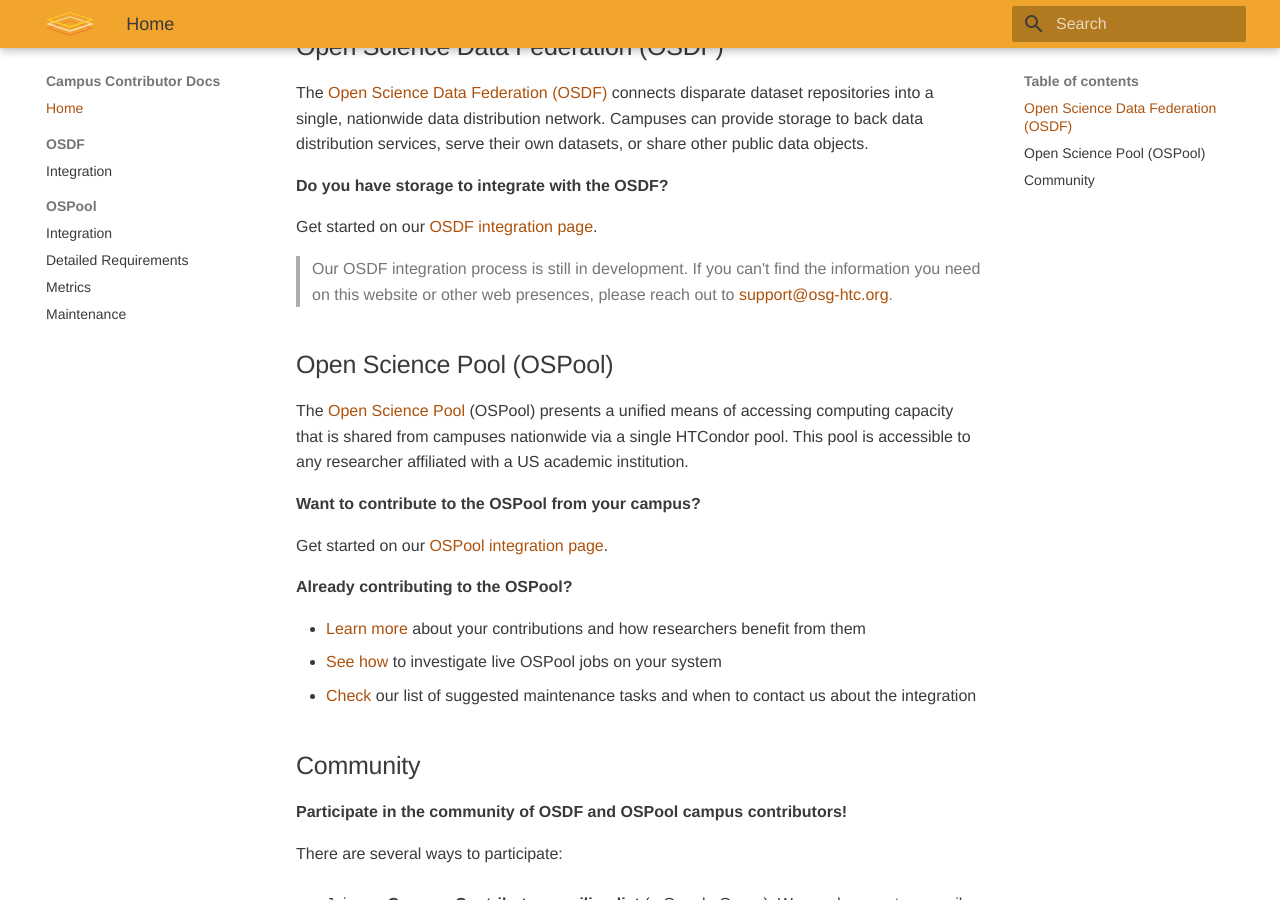
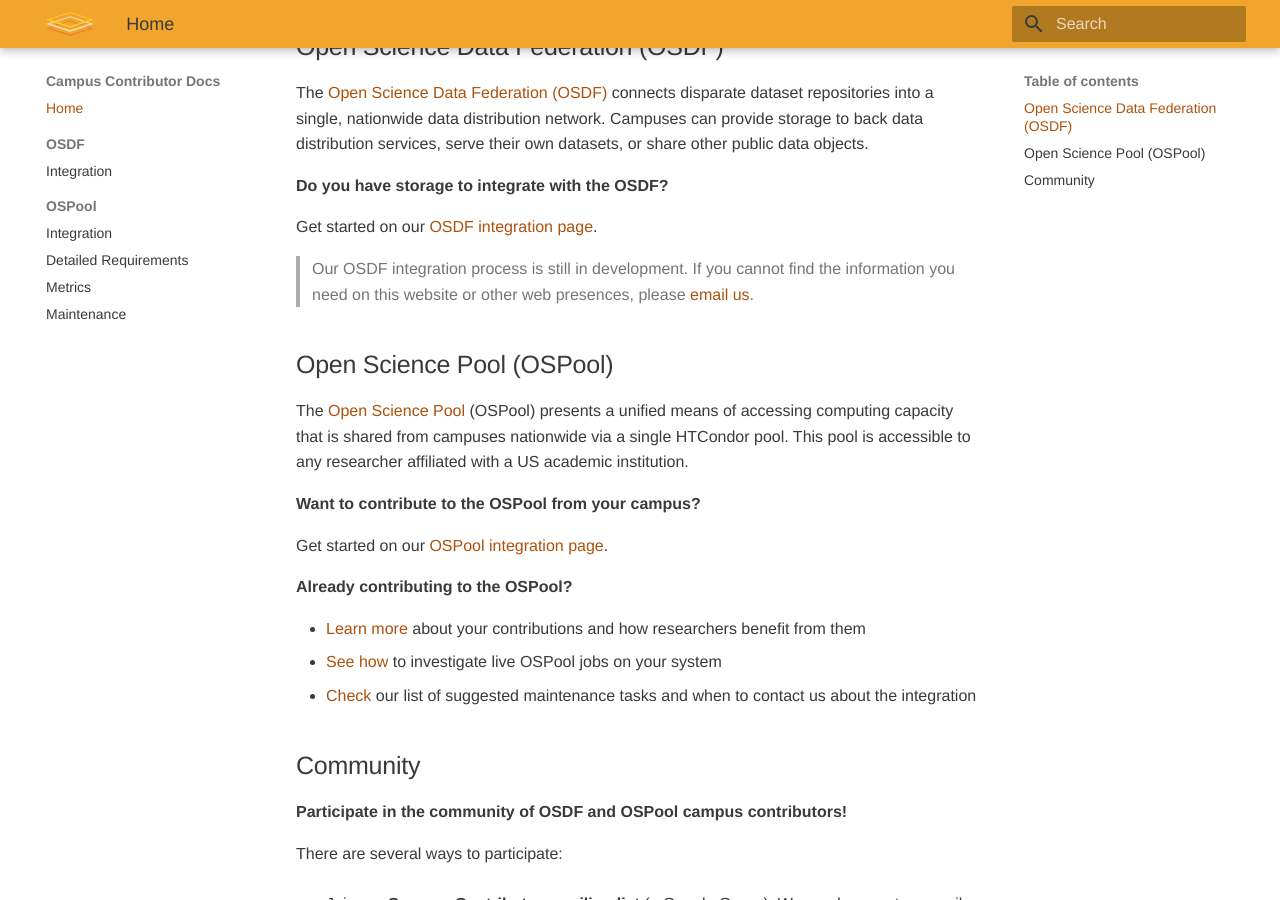
Before and after one commit to osg-htc/campus-docs, an MkDocs documentation site: the page built from docs/index.md, in a window 1280 px wide and 900 px high, scrolled down 309 px. Built offline with MkDocs 1.6.1 and Material for MkDocs 9.7.7, drawn with Linux system fonts in a browser that asks for light colours.

Commit message:
minor tweaks
Reformatted text for better readability and clarity.

```diff
--- a/docs/index.md
+++ b/docs/index.md
@@ -15,17 +15,18 @@
 
 The [Open Science Data Federation (OSDF)](https://osg-htc.org/services/osdf)
 connects disparate dataset repositories into
-a single, nationwide data distribution network. Campuses can provide
-storage to back data distribution services, serve their own datasets,
+a single, nationwide data distribution network.
+Campuses can provide storage to back data distribution services,
+serve their own datasets,
 or share other public data objects.
 
 **Do you have storage to integrate with the OSDF?**
 
 Get started on our [OSDF integration page](osdf-integration.md).
 
-> Our OSDF integration process is still in development. If you can't find
-> the information you need on this website or other web presences, please
-> reach out to [support@osg-htc.org](mailto:support@osg-htc.org).
+> Our OSDF integration process is still in development.
+> If you cannot find the information you need on this website or other web presences,
+> please [email us](mailto:support@osg-htc.org).
 
 ## Open Science Pool (OSPool)
 
```
